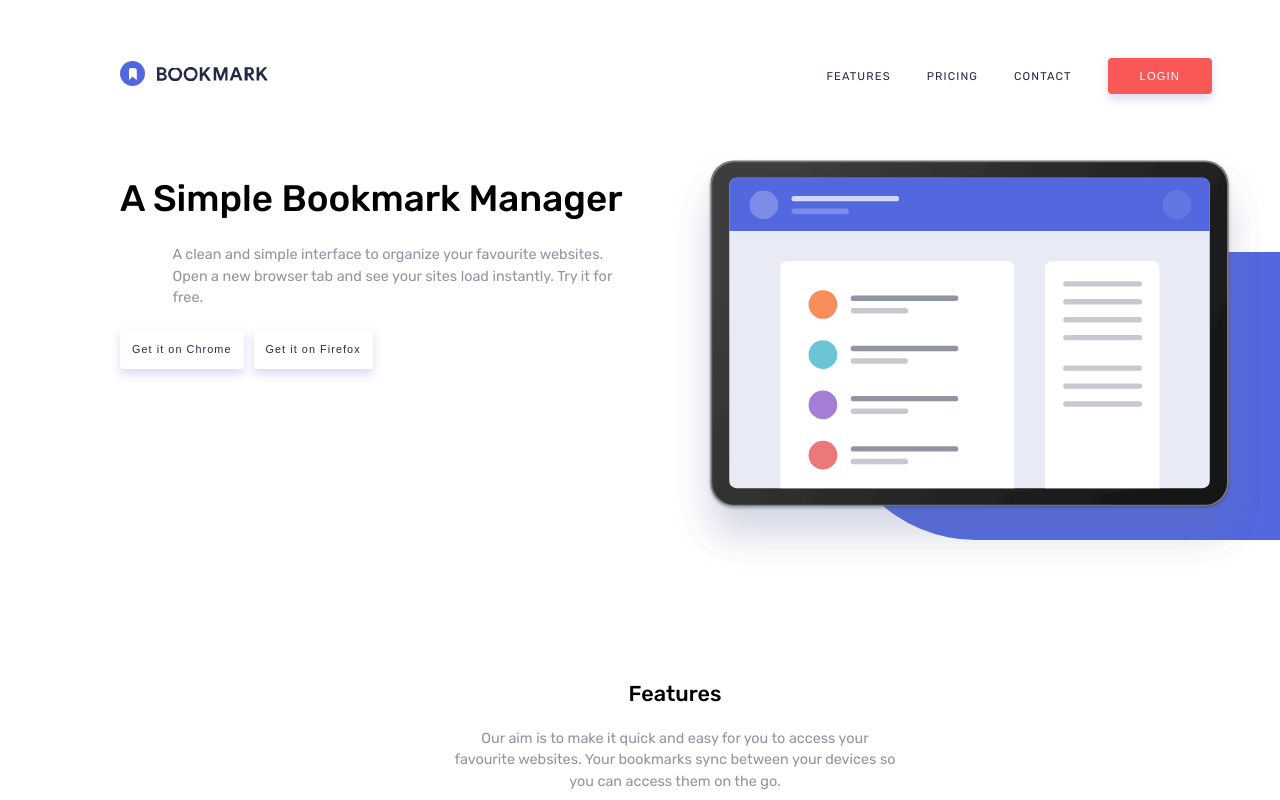
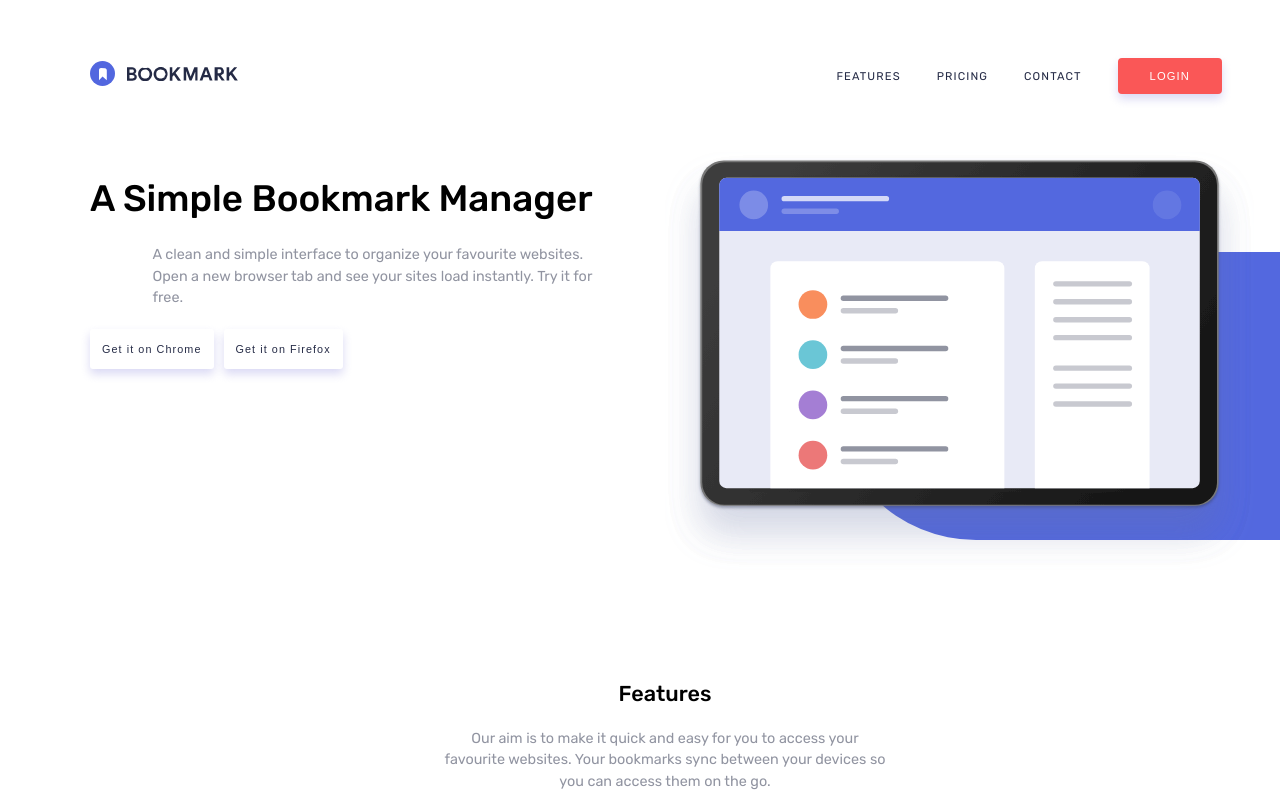
Before and after one commit to yirano/react-bookmark_lp, a React (Create React App) app: page / in a window 1280 px wide. Shown: the top 800 px of the page. Built offline with nearby package versions, Linux system fonts and the light colour scheme.

Commit message:
Adjust padding in footer - Adjusted to match closer to design

```diff
--- a/src/App.css
+++ b/src/App.css
@@ -10,7 +10,7 @@
 }
 
 .main {
-	padding: 0 50px 0 120px;
+	padding: 0 40px 0 90px;
 	height: 100%;
 	display: flex;
 	flex-direction: column;
```
